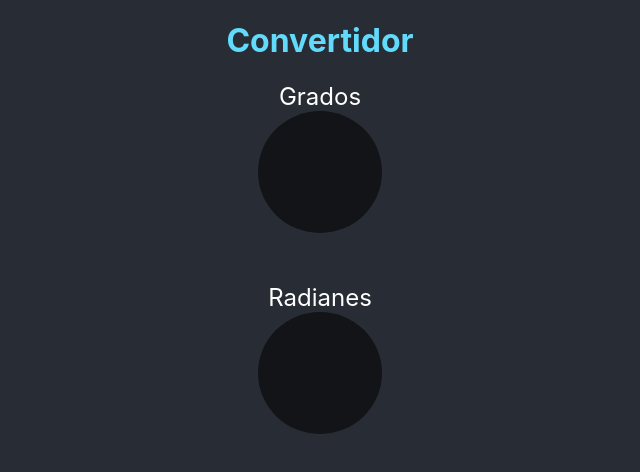
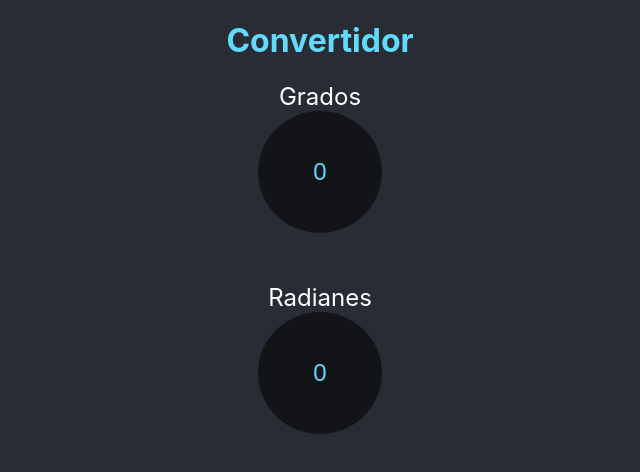
Before and after one commit to andreidem18/converter, a React (Create React App) app: page / in a window 1280 px wide. Shown: the top 472 px of the page, without its empty margins (320-960 px from the left). Built offline with nearby package versions, Linux system fonts and the light colour scheme.

Commit message:
second commit

```diff
--- a/src/App.js
+++ b/src/App.js
@@ -1,31 +1,34 @@
 import './App.css';
-// import React, { useState } from 'react';
+import React, { useState } from 'react';
 
 const Converter = () => {
 
-  // No me dio la cabeza para resolverlo con estados :'(
-  // const [value, setValue] = useState(0);
+  const [degrees, setDegrees] = useState(0);
+  const [radians, setRadians] = useState(0);
+  const [title, setTitle] = useState('Convertidor');
 
   function convertToRadians(event){
     let value = event.target.value;
-    let answer = Math.round((value/57.296) * 1000)/1000;
+    setTitle('de grados a radianes');
     if(value <= 360 && value >= 0){
-      document.getElementById('radians').value = answer;
+      setDegrees(value);
+      setRadians(Math.round((value/57.296) * 1000)/1000);
     } else {
       alert('Lo sentimos, valor inválido');
-      document.getElementById('degrees').value = `${360}`;
-      document.getElementById('radians').value = `${6.283}`;
+      setDegrees(360);
+      setRadians(6.283);
     }
   }
   function convertToDegrees(event){
     let value = event.target.value;
-    let answer = Math.round((value*57.296) * 1000)/1000;
+    setTitle('de radianes a grados');
     if(value <= 6.283 && value >= 0){
-      document.getElementById('degrees').value = answer;
+      setRadians(value);
+      setDegrees(Math.round((value*57.296) * 1000)/1000);
     } else {
       alert('Lo sentimos, valor inválido');
-      document.getElementById('degrees').value = `${360}`;
-      document.getElementById('radians').value = `${6.283}`;
+      setDegrees(360);
+      setRadians(6.283);
     }
   }
   return (
@@ -33,13 +36,13 @@ const Converter = () => {
       <div>
         <div className="text-center">
           <label htmlFor="degrees">Grados</label>
-          <input type="text" onChange={convertToRadians} id="degrees"/>
+          <input type="text" onChange={convertToRadians} value={degrees}/>
         </div>
       </div>
       <div>
         <div className="text-center">
           <label htmlFor="radians">Radianes</label>
-          <input type="text" onChange={convertToDegrees} id="radians"/>
+          <input type="text" onChange={convertToDegrees} value={radians}/>
         </div>
       </div>
     </div>
```
Also changed, not shown: 1 other file (tests, documents, lock files or other folders).
